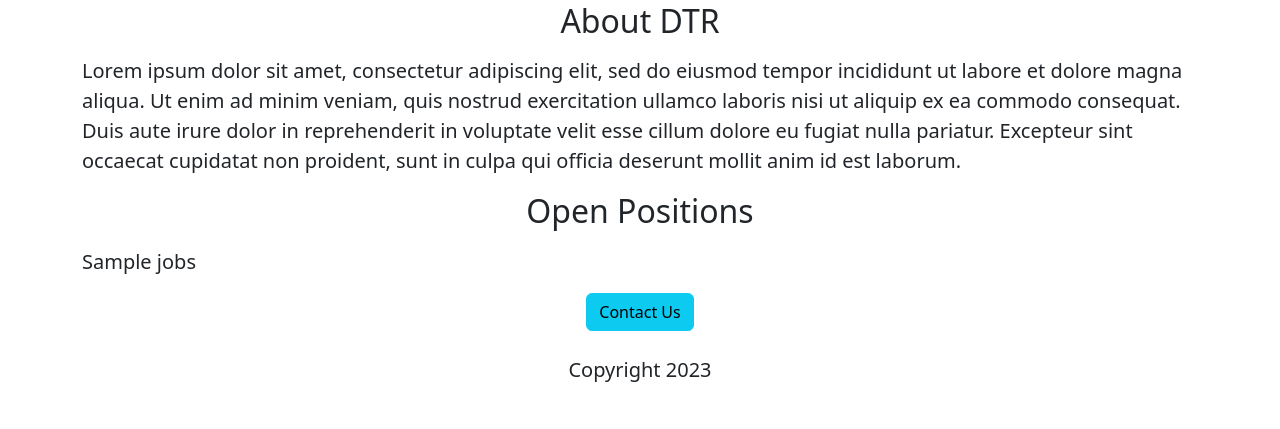
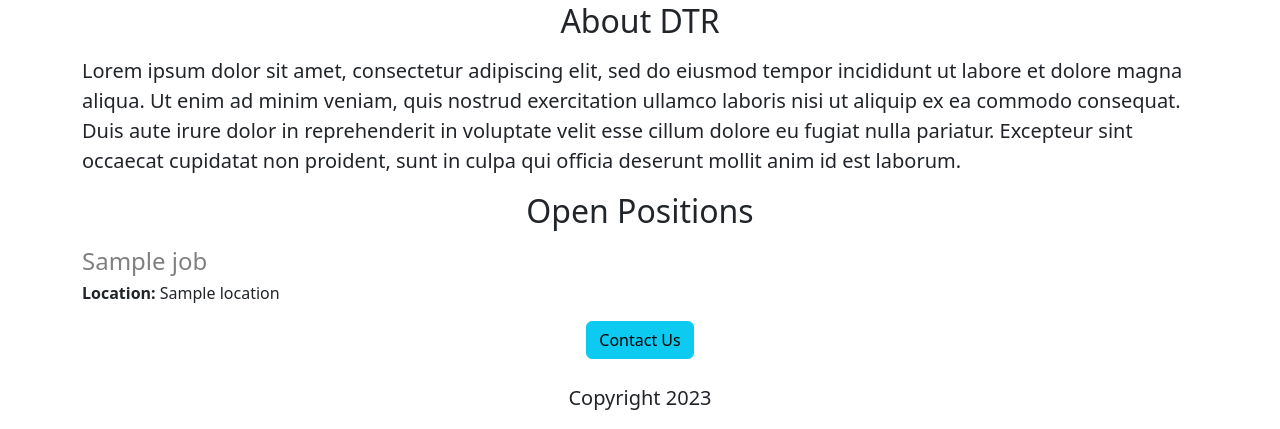
Before and after one commit to Triz-tan/thesis-website, a Flask app: template templates/home.html in a window 1280 px wide. Shown: the part 702-1131 px from the top of the page. Before the commit the page ends 1084 px from the top, so only its background shows below. Run offline with Flask 3, Linux system fonts and the light colour scheme; the template is opened without the code that fills it: most values are stand-ins (such as "Sample title", 1, 10 or a date in 2020).

Commit message:
html update

```diff
--- a/templates/home.html
+++ b/templates/home.html
@@ -21,9 +21,15 @@
     <p class="lead">Lorem ipsum dolor sit amet, consectetur adipiscing elit, sed do eiusmod tempor incididunt ut labore et dolore magna aliqua. Ut enim ad minim veniam, quis nostrud exercitation ullamco laboris nisi ut aliquip ex ea commodo consequat. Duis aute irure dolor in reprehenderit in voluptate velit esse cillum dolore eu fugiat nulla pariatur. Excepteur sint occaecat cupidatat non proident, sunt in culpa qui officia deserunt mollit anim id est laborum.
     </p>
   <h2 class="text-center mt-3 mb-3">Open Positions</h2>
-    <p class="lead">
-      {{jobs}}
-    </p>
+  <div>
+    {% for job in jobs %}
+      <div>
+        <h4 style="color: gray; margin-bottom:5px;"> {{job['title']}} </h4>
+        <div style="margin-bottom:10px;"><b>Location: </b>{{job['location']}}
+        </div>
+      </div>
+    {% endfor %}
+  </div>
   <div class="text-center mt-3 mb-3">
   <button class="btn btn-info">Contact Us</button>
     <p class="lead mt-4">
```
